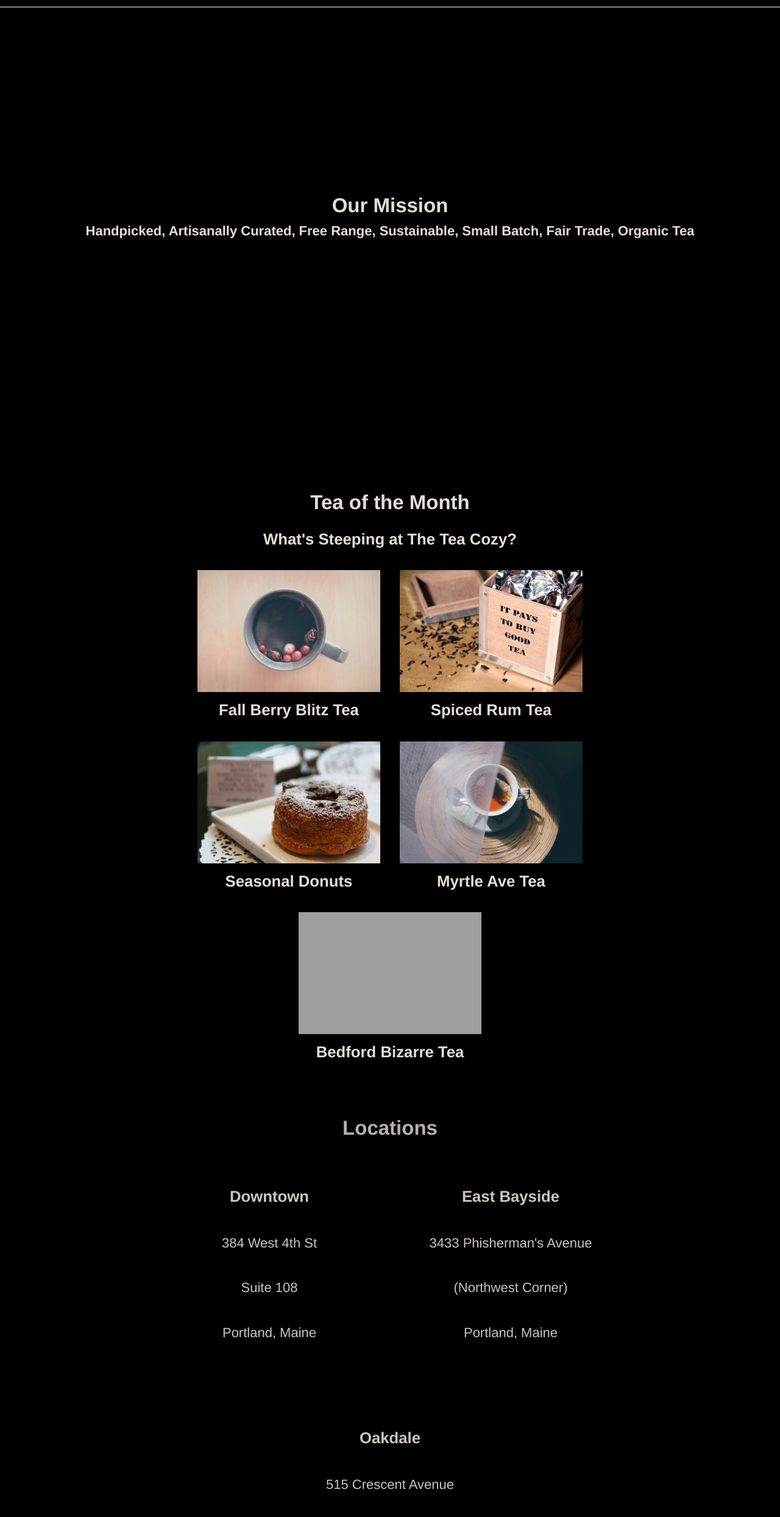
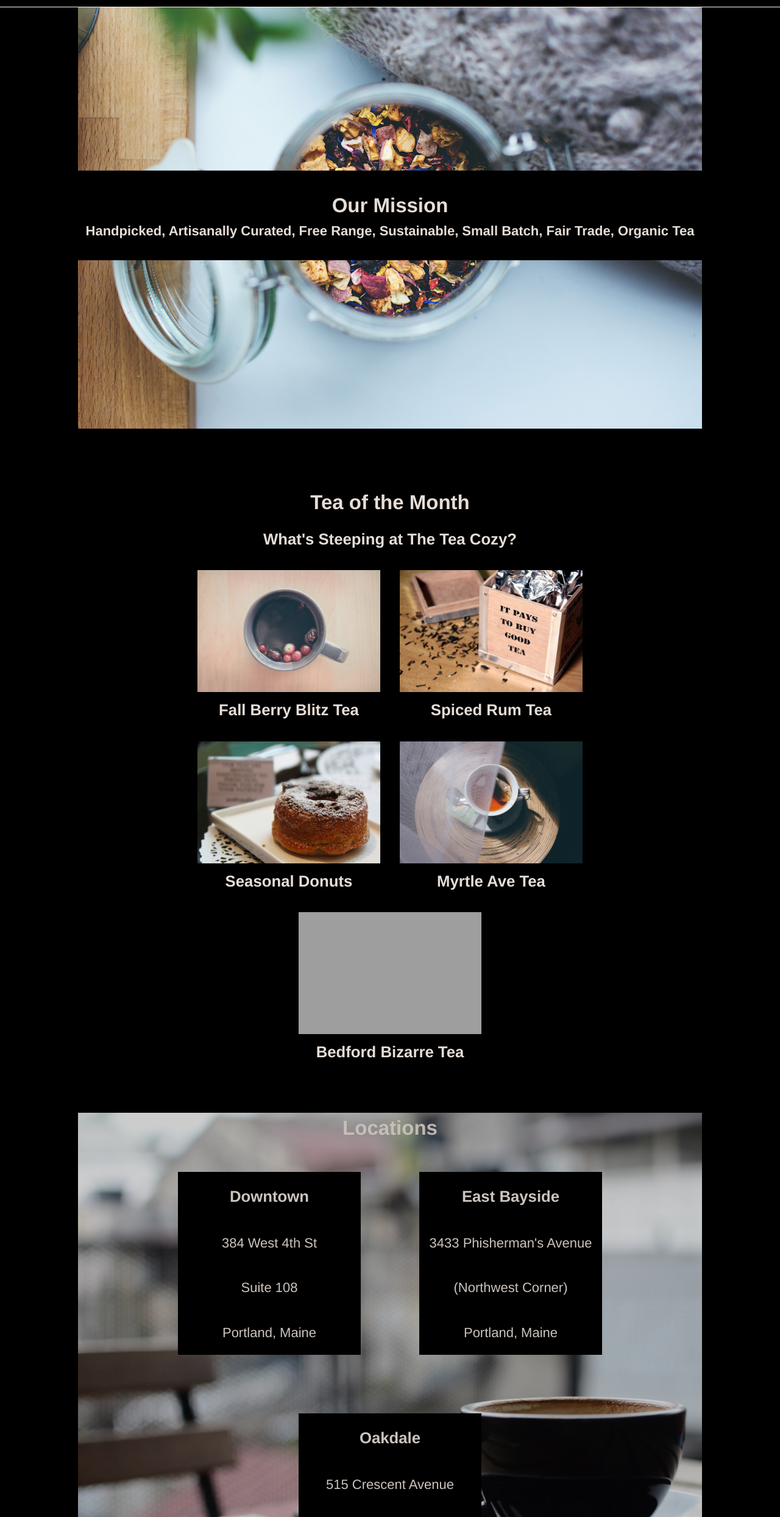
Before and after one commit to jasonrivera/tea-cozy, a plain HTML site: page index.html in a window 1280 px wide. Shown: the part 66-2554 px from the top of the page at 61% size. Drawn offline with Linux system fonts and the light colour scheme; the site is published under a folder, as on GitHub Pages, so addresses that start at the root find nothing.

Commit message:
updated mission and locations img file paths

```diff
--- a/resources/stylesheets/styles.css
+++ b/resources/stylesheets/styles.css
@@ -62,7 +62,7 @@ header nav ul li a {
 }
 
 .mission-wrapper .mission-bg {
-    background-image: url("/resources/images/img-mission-background.jpg");
+    background-image: url("../images/img-mission-background.jpg");
     background-size: cover;
     background-position: center-center;
     background-repeat: no-repeat;
@@ -131,7 +131,7 @@ header nav ul li a {
 .locations-wrapper {
     width: 100%;
     margin: 0 auto;
-    background-image: url("/resources/images/img-locations-background.jpg");
+    background-image: url("../images/img-locations-background.jpg");
     background-size: cover;
     background-position: center center;
     background-repeat: no-repeat;
```
